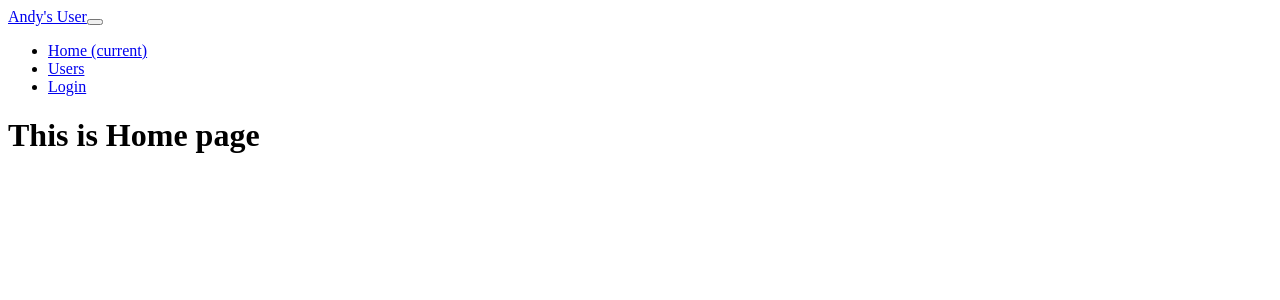
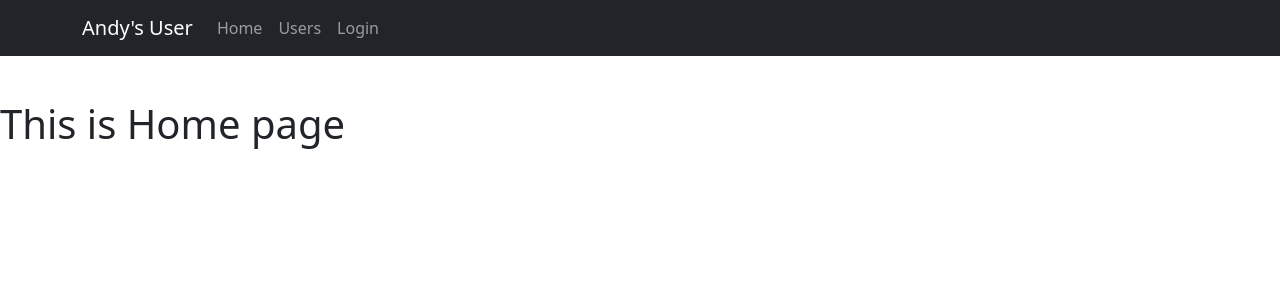
Before and after one commit to ARD-Code/React-Mini-Project-With-Reqres-API, a React (Vite) app: page / in a window 1280 px wide. Shown: the top 300 px of the page. Built offline with nearby package versions, Linux system fonts and the light colour scheme.

Commit message:
memperbaiki misisng bootsrap import pada navbar

```diff
--- a/src/components/Navbar.jsx
+++ b/src/components/Navbar.jsx
@@ -1,9 +1,10 @@
 import { Link } from "react-router-dom";
+import "bootstrap/dist/css/bootstrap.min.css";
 
 const Navbar = () => {
   return (
     <div>
-      <nav className="navbar navbar-expand-lg navbar-dark bg-dark fixed-top">
+      <nav className="navbar navbar-expand-lg navbar-dark bg-dark fixed-top ">
         <div className="container">
           <Link className="navbar-brand" to={"/"}>
             Andy's User
@@ -23,7 +24,7 @@ const Navbar = () => {
             <ul className="navbar-nav ml-auto">
               <li className="nav-item active">
                 <Link className="nav-link" to={"/"}>
-                  Home <span className="sr-only">(current)</span>
+                  Home
                 </Link>
               </li>
               <li className="nav-item">
--- a/src/pages/Home.jsx
+++ b/src/pages/Home.jsx
@@ -4,7 +4,7 @@ const Home = () => {
   return (
     <div>
       <Navbar />
-      <h1>This is Home page</h1>
+      <h1 style={{ marginTop: "100px" }}>This is Home page</h1>
     </div>
   );
 };
--- a/src/pages/Login.jsx
+++ b/src/pages/Login.jsx
@@ -1,8 +1,7 @@
 const Login = () => {
   return (
     <div>
-        <Navbar />
-      <h1>Login Page</h1>
+      <h1 style={{ marginTop: "100px" }}>Login Page</h1>
     </div>
   );
 };
--- a/src/pages/Register.jsx
+++ b/src/pages/Register.jsx
@@ -1,8 +1,7 @@
 const Register = () => {
   return (
     <div>
-        <Navbar />
-      <h1>This is a Register Page</h1>
+      <h1 style={{ marginTop: "100px" }}>This is a Register Page</h1>
     </div>
   );
 };
--- a/src/pages/Users.jsx
+++ b/src/pages/Users.jsx
@@ -1,8 +1,10 @@
+import Navbar from "../components/Navbar";
+
 const Users = () => {
   return (
     <div>
       <Navbar />
-      <h1>User list Page</h1>
+      <h1 style={{ marginTop: "100px" }}>User list Page</h1>
     </div>
   );
 };
```
